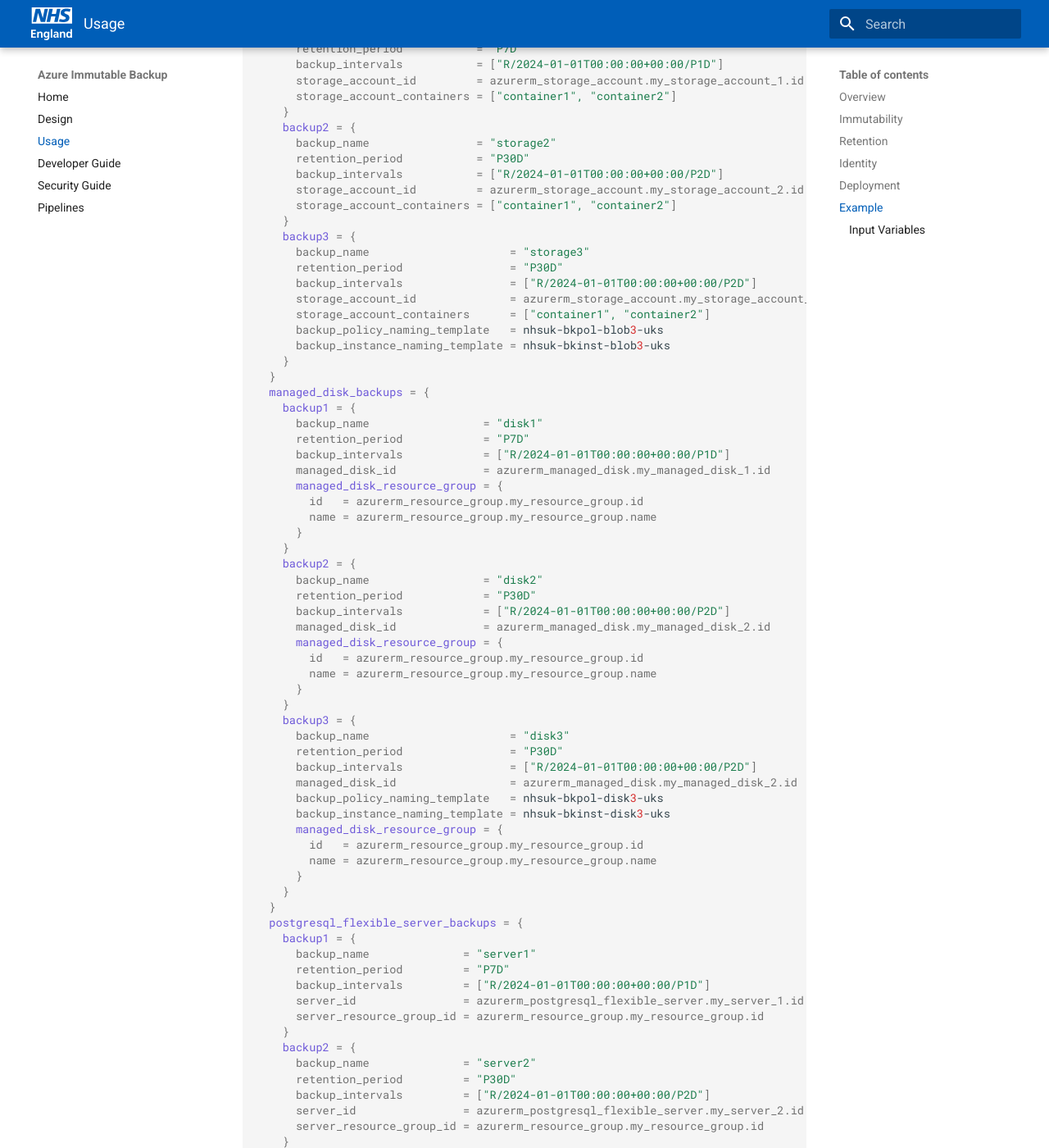
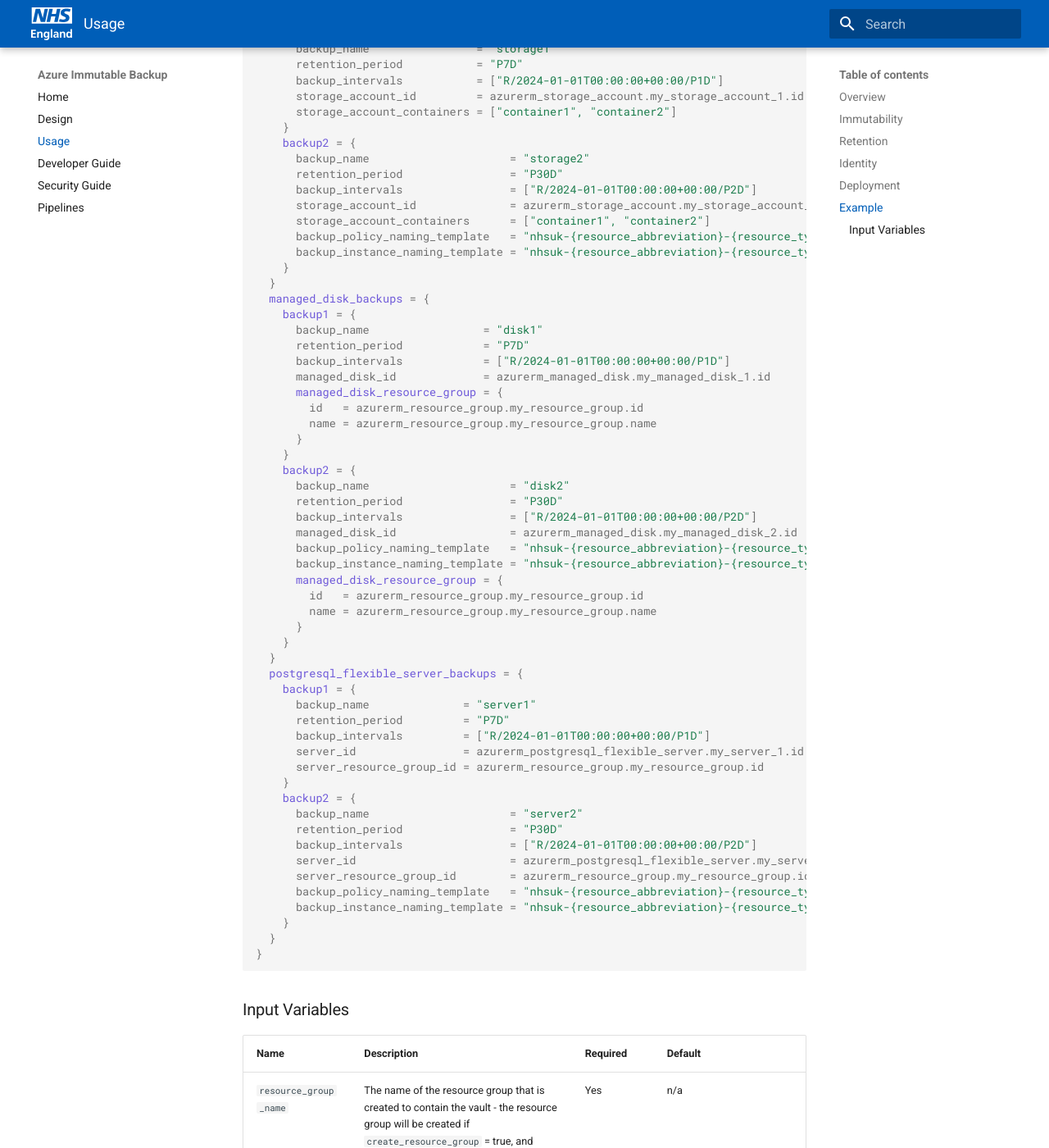
Before and after one commit to NHSDigital/az-backup, an MkDocs documentation site: the page built from docs/usage.md, in a window 1280 px wide and 1400 px high, scrolled down 2162 px. Shown: the whole window at 82% size. Built offline with MkDocs 1.6.1 and Material for MkDocs 9.7.7, drawn with Linux system fonts in a browser that asks for light colours; some of the changed text lies outside the part shown.

Commit message:
FHS-5749 module policy and instance names variables-document updated with values

```diff
--- a/docs/usage.md
+++ b/docs/usage.md
@@ -76,20 +77,13 @@
       storage_account_containers = ["container1", "container2"]
     }
     backup2 = {
-      backup_name                = "storage2"
-      retention_period           = "P30D"
-      backup_intervals           = ["R/2024-01-01T00:00:00+00:00/P2D"]
-      storage_account_id         = azurerm_storage_account.my_storage_account_2.id
-      storage_account_containers = ["container1", "container2"]
-    }
-    backup3 = {
-      backup_name                     = "storage3"
+      backup_name                     = "storage2"
       retention_period                = "P30D"
       backup_intervals                = ["R/2024-01-01T00:00:00+00:00/P2D"]
       storage_account_id              = azurerm_storage_account.my_storage_account_2.id
       storage_account_containers      = ["container1", "container2"]
-      backup_policy_naming_template   = nhsuk-bkpol-blob3-uks
-      backup_instance_naming_template = nhsuk-bkinst-blob3-uks
+      backup_policy_naming_template   = "nhsuk-{resource_abbreviation}-{resource_type}-{backup_name}"
+      backup_instance_naming_template = "nhsuk-{resource_abbreviation}-{resource_type}-{backup_name}"
     }
   }
   managed_disk_backups = {
@@ -104,22 +98,12 @@
       }
     }
     backup2 = {
-      backup_name                 = "disk2"
-      retention_period            = "P30D"
-      backup_intervals            = ["R/2024-01-01T00:00:00+00:00/P2D"]
-      managed_disk_id             = azurerm_managed_disk.my_managed_disk_2.id
-      managed_disk_resource_group = {
-        id   = azurerm_resource_group.my_resource_group.id
-        name = azurerm_resource_group.my_resource_group.name
-      }
-    }
-    backup3 = {
-      backup_name                     = "disk3"
+      backup_name                     = "disk2"
       retention_period                = "P30D"
       backup_intervals                = ["R/2024-01-01T00:00:00+00:00/P2D"]
       managed_disk_id                 = azurerm_managed_disk.my_managed_disk_2.id
-      backup_policy_naming_template   = nhsuk-bkpol-disk3-uks
-      backup_instance_naming_template = nhsuk-bkinst-disk3-uks
+      backup_policy_naming_template   = "nhsuk-{resource_abbreviation}-{resource_type}-{backup_name}"
+      backup_instance_naming_template = "nhsuk-{resource_abbreviation}-{resource_type}-{backup_name}"
       managed_disk_resource_group = {
         id   = azurerm_resource_group.my_resource_group.id
         name = azurerm_resource_group.my_resource_group.name
@@ -135,20 +119,13 @@
       server_resource_group_id = azurerm_resource_group.my_resource_group.id
     }
     backup2 = {
-      backup_name              = "server2"
-      retention_period         = "P30D"
-      backup_intervals         = ["R/2024-01-01T00:00:00+00:00/P2D"]
-      server_id                = azurerm_postgresql_flexible_server.my_server_2.id
-      server_resource_group_id = azurerm_resource_group.my_resource_group.id
-    }
-    backup3 = {
-      backup_name                     = "server3"
+      backup_name                     = "server2"
       retention_period                = "P30D"
       backup_intervals                = ["R/2024-01-01T00:00:00+00:00/P2D"]
       server_id                       = azurerm_postgresql_flexible_server.my_server_2.id
       server_resource_group_id        = azurerm_resource_group.my_resource_group.id
-      backup_policy_naming_template   = nhsuk-bkpol-pgflex3-uks
-      backup_instance_naming_template = nhsuk-bkinst-pgflex3-uks
+      backup_policy_naming_template   = "nhsuk-{resource_abbreviation}-{resource_type}-{backup_name}"
+      backup_instance_naming_template = "nhsuk-{resource_abbreviation}-{resource_type}-{backup_name}"
     }
   }
 }
@@ -174,8 +151,8 @@
 | `blob_storage_backups.backup_name` | The name of the backup, which must be unique across blob storage backups. | Yes | n/a |
 | `blob_storage_backups.retention_period` | How long the backed up data will be retained for, which should be in `ISO 8601` duration format. This must be specified in days, and can be up to 7 days unless `use_extended_retention` is on. [See the following link for more information about the format](https://en.wikipedia.org/wiki/ISO_8601#Durations). | Yes | n/a |
 | `blob_storage_backups.backup_intervals` | A list of intervals at which backups should be taken, which should be in `ISO 8601` duration format. [See the following link for the possible values](https://en.wikipedia.org/wiki/ISO_8601#Time_intervals). | Yes | n/a |
-| `blob_storage_backups.backup_policy_naming_template` | Naming template allows existing teams to preserve pre-existing blob policy names while enabling consistent naming. | No | {resource_abbreviation}-blob-{backup_name} |
-| `blob_storage_backups.backup_instance_naming_template` | Naming template allows existing teams to preserve pre-existing blob instance names while enabling consistent naming. | No | {resource_abbreviation}-blob-{backup_name} |
+| `blob_storage_backups.backup_policy_naming_template` | Naming template used to construct the blob backup instance name. The following placeholders are supported and will be replaced by the module: `{resource_abbreviation}` → `bkpol`, `{resource_type}` → `blob`, `{backup_name}` → value of `blob_storage_backups.backup_name` | No | {resource_abbreviation}-{resource_type}-{backup_name} |
+| `blob_storage_backups.backup_instance_naming_template` | Naming template used to construct the blob backup instance name. The following placeholders are supported and will be replaced by the module: `{resource_abbreviation}` → `bkinst`, `{resource_type}` → `blob`, `{backup_name}` → value of `blob_storage_backups.backup_name` | No | {resource_abbreviation}-{resource_type}-{backup_name} |
 | `blob_storage_backups.time_zone` | The time zone to apply to the backup policy schedule (eg. Europe/London). If not specified, Azure’s default time zone behaviour is used. | No | n/a |
 | `blob_storage_backups.enable_daily_retention_rule` | Enables an additional daily retention rule on the backup policy. This is optional and intended for scenarios that require explicit daily retention behaviour beyond the default policy configuration. | No | false |
 | `managed_disk_backups` | A map of managed disk backups that should be created. For each backup the following values should be provided: `managed_disk_id`, `backup_name` and `retention_period`. When no value is provided then no backups are created. | No | n/a |
@@ -183,13 +160,13 @@
 | `managed_disk_backups.backup_name` | The name of the backup, which must be unique across managed disk backups. | Yes | n/a |
 | `managed_disk_backups.retention_period` | How long the backed up data will be retained for, which should be in `ISO 8601` duration format. This must be specified in days, and can be up to 7 days unless `use_extended_retention` is on. [See the following link for more information about the format](https://en.wikipedia.org/wiki/ISO_8601#Durations). | Yes | n/a |
 | `managed_disk_backups.backup_intervals` | A list of intervals at which backups should be taken, which should be in `ISO 8601` duration format. [See the following link for the possible values](https://en.wikipedia.org/wiki/ISO_8601#Time_intervals). | Yes | n/a |
-| `managed_disk_backup.backup_policy_naming_template` | Naming template allows existing teams to preserve pre-existing disk policy names while enabling consistent naming. | No | {resource_abbreviation}-disk-{backup_name} |
-| `managed_disk_backup.backup_instance_naming_template` | Naming template allows existing teams to preserve pre-existing disk instance names while enabling consistent naming. | No | {resource_abbreviation}-disk-{backup_name} |
+| `managed_disk_backup.backup_policy_naming_template` | Naming template used to construct the disk backup instance name. The following placeholders are supported and will be replaced by the module: `{resource_abbreviation}` → `bkpol`, `{resource_type}` → `disk`, `{backup_name}` → value of `managed_disk_backup.backup_name` | No | {resource_abbreviation}-{resource_type}-{backup_name} |
+| `managed_disk_backup.backup_instance_naming_template` | Naming template used to construct the disk backup instance name. The following placeholders are supported and will be replaced by the module: `{resource_abbreviation}` → `bkinst`, `{resource_type}` → `disk`, `{backup_name}` → value of `managed_disk_backup.backup_name` | No | {resource_abbreviation}-{resource_type}-{backup_name} |
 | `postgresql_flexible_server_backups` | A map of postgresql flexible server backups that should be created. For each backup the following values should be provided: `backup_name`, `server_id`, `server_resource_group_id`, `retention_period` and `backup_intervals`. When no value is provided then no backups are created. | No | n/a |
 | `postgresql_flexible_server_backups.backup_name` | The name of the backup, which must be unique across postgresql flexible server backups. | Yes | n/a |
 | `postgresql_flexible_server_backups.server_id` | The id of the postgresql flexible server that should be backed up. | Yes | n/a |
 | `postgresql_flexible_server_backups.server_resource_group_id` | The id of the resource group which the postgresql flexible server resides in. | Yes | n/a |
 | `postgresql_flexible_server_backups.retention_period` | How long the backed up data will be retained for, which should be in `ISO 8601` duration format. This must be specified in days, and can be up to 7 days unless `use_extended_retention` is on. [See the following link for more information about the format](https://en.wikipedia.org/wiki/ISO_8601#Durations). | Yes | n/a |
 | `postgresql_flexible_server_backups.backup_intervals` | A list of intervals at which backups should be taken, which should be in `ISO 8601` duration format. [See the following link for the possible values](https://en.wikipedia.org/wiki/ISO_8601#Time_intervals). | Yes | n/a |
-| `postgresql_flexible_server_backup.backup_policy_naming_template` | Naming template allows existing teams to preserve pre-existing pgflex policy names while enabling consistent naming. | No | {resource_abbreviation}-pgflex-{backup_name} |
-| `postgresql_flexible_server_backup.backup_instance_naming_template` | Naming template allows existing teams to preserve pre-existing pgflex instance names while enabling consistent naming. | No | {resource_abbreviation}-pgflex-{backup_name} |
+| `postgresql_flexible_server_backup.backup_policy_naming_template` | Naming template used to construct the pgflex server backup instance name. The following placeholders are supported and will be replaced by the module: `{resource_abbreviation}` → `bkpol`, `{resource_type}` → `pgflex`, `{backup_name}` → value of `postgresql_flexible_server_backup.backup_name` | No | {resource_abbreviation}-{resource_type}-{backup_name} |
+| `postgresql_flexible_server_backup.backup_instance_naming_template` | Naming template used to construct the pgflex server backup instance name. The following placeholders are supported and will be replaced by the module: `{resource_abbreviation}` → `bkinst`, `{resource_type}` → `pgflex`, `{backup_name}` → value of `postgresql_flexible_server_backup.backup_name` | No | {resource_abbreviation}-{resource_type}-{backup_name} |
```
Also changed, not shown: other parts of docs/usage.md (+1 -0 lines).
